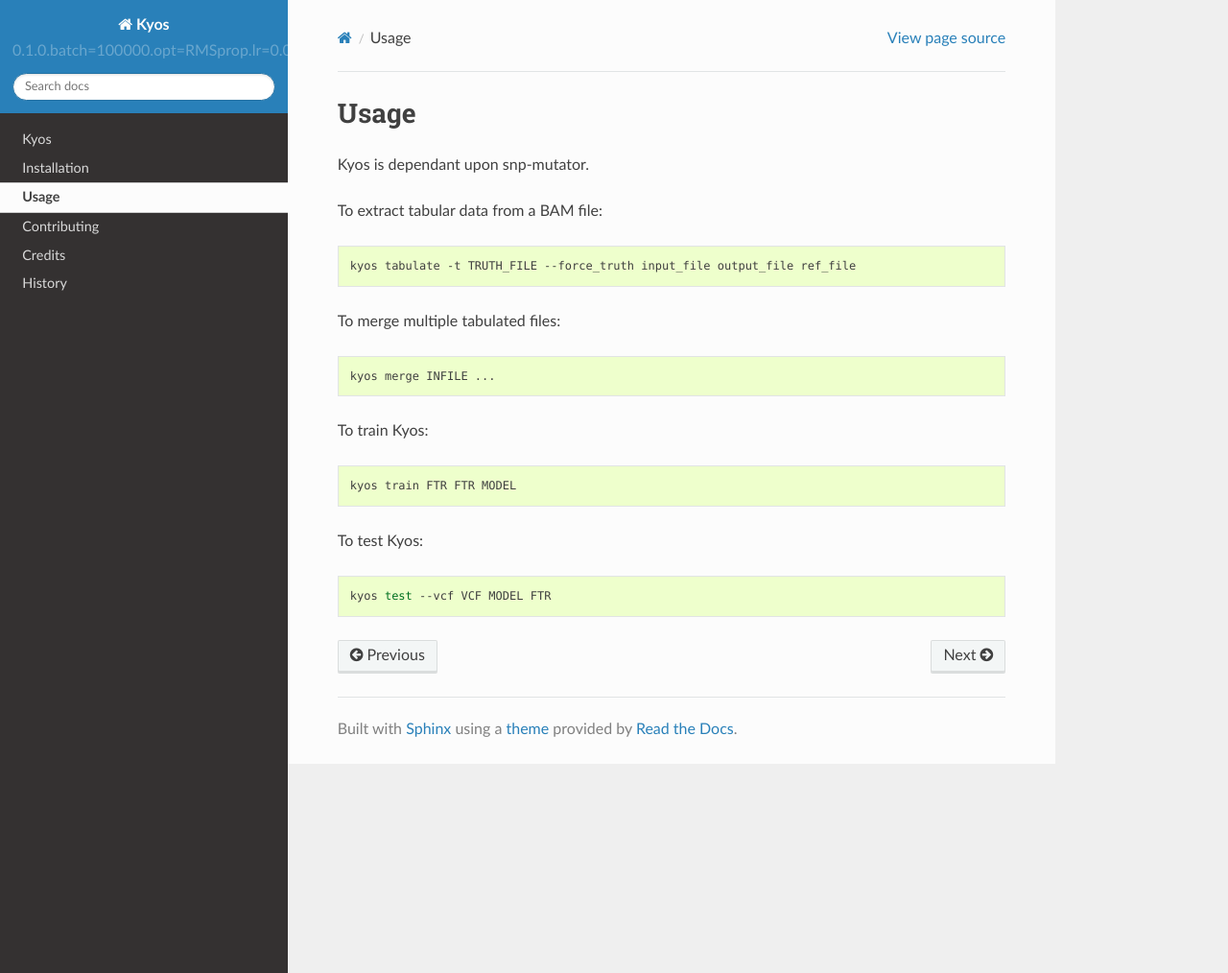
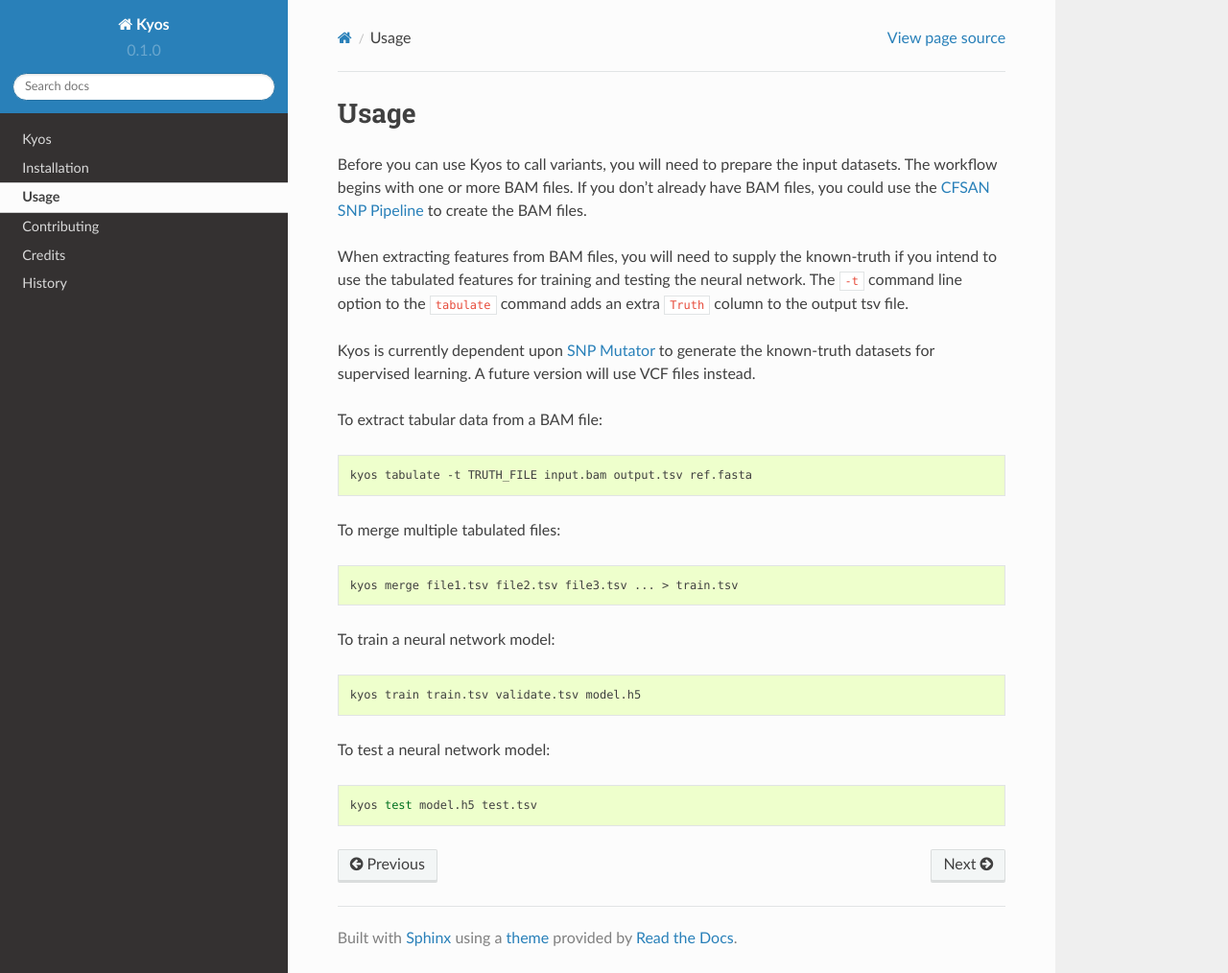
Before and after one commit to CFSAN-Biostatistics/kyos, a Sphinx documentation site: the page built from docs/usage.rst, in a window 1280 px wide and 1014 px high. Shown: the whole window at 96% size. Built offline with Sphinx 7.4.7 and the Read the Docs theme 2.0.0, drawn with Linux system fonts in a browser that asks for light colours.

Commit message:
Update documentation.

```diff
--- a/README.rst
+++ b/README.rst
@@ -13,7 +13,7 @@
 
 
 
-Tools for haploid variant calling with neural networks.
+Tools for haploid variant calling with Deep Neural Networks.
 
 Kyos was developed by the United States Food
 and Drug Administration, Center for Food Safety and Applied Nutrition.
--- a/docs/usage.rst
+++ b/docs/usage.rst
@@ -4,20 +4,31 @@
 
 .. highlight:: bash
 
-Kyos is dependant upon snp-mutator.
+Before you can use Kyos to call variants, you will need to prepare the input datasets.
+The workflow begins with one or more BAM files.  If you don't already have BAM files,
+you could use the `CFSAN SNP Pipeline <http://snp-pipeline.readthedocs.io/en/latest/readme.html>`_
+to create the BAM files.
+
+When extracting features from BAM files, you will need to supply the known-truth if you intend to
+use the tabulated features for training and testing the neural network.  The ``-t`` command line
+option to the ``tabulate`` command adds an extra ``Truth`` column to the output tsv file.
+
+Kyos is currently dependent upon `SNP Mutator <http://snp-mutator.readthedocs.io/en/latest/readme.html>`_
+to generate the known-truth datasets for supervised learning. A future version will use VCF files
+instead.
 
 To extract tabular data from a BAM file::
 
-    kyos tabulate -t TRUTH_FILE --force_truth input_file output_file ref_file
+    kyos tabulate -t TRUTH_FILE input.bam output.tsv ref.fasta
 
 To merge multiple tabulated files::
 
-    kyos merge INFILE ...
+    kyos merge file1.tsv file2.tsv file3.tsv ... > train.tsv
 
-To train Kyos::
+To train a neural network model::
 
-    kyos train FTR FTR MODEL
+    kyos train train.tsv validate.tsv model.h5
 
-To test Kyos::
+To test a neural network model::
 
-    kyos test --vcf VCF MODEL FTR
+    kyos test model.h5 test.tsv
--- a/kyos/__init__.py
+++ b/kyos/__init__.py
@@ -2,4 +2,4 @@
 
 __author__ = 'Nathan Xue'
 __email__ = 'xue.nathanv1.0@gmail.com'
-__version__ = '0.1.0.batch=100000.opt=RMSprop.lr=0.0005.patience=10.epochs=100'
+__version__ = '0.1.0'
--- a/setup.py
+++ b/setup.py
@@ -28,7 +28,7 @@
 setup(
     name='kyos',
     version='0.1.0',
-    description="Tools for haploid variant calling with neural networks.",
+    description="Tools for haploid variant calling with Deep Neural Networks.",
     long_description=readme + '\n\n' + history,
     author="Nathan Xue",
     author_email='xue.nathanv1.0@gmail.com',
```
Also changed, not shown: 2 other files.
